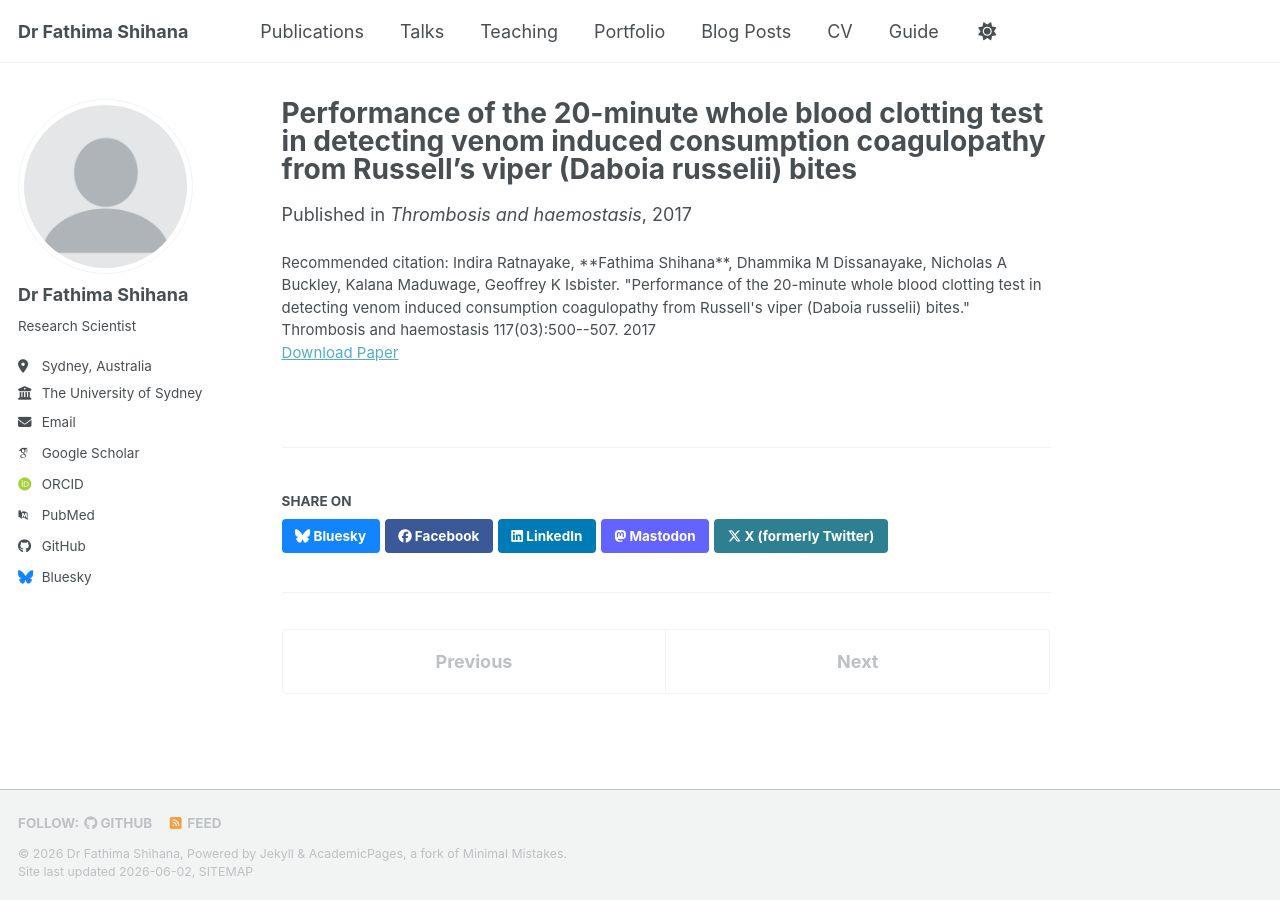
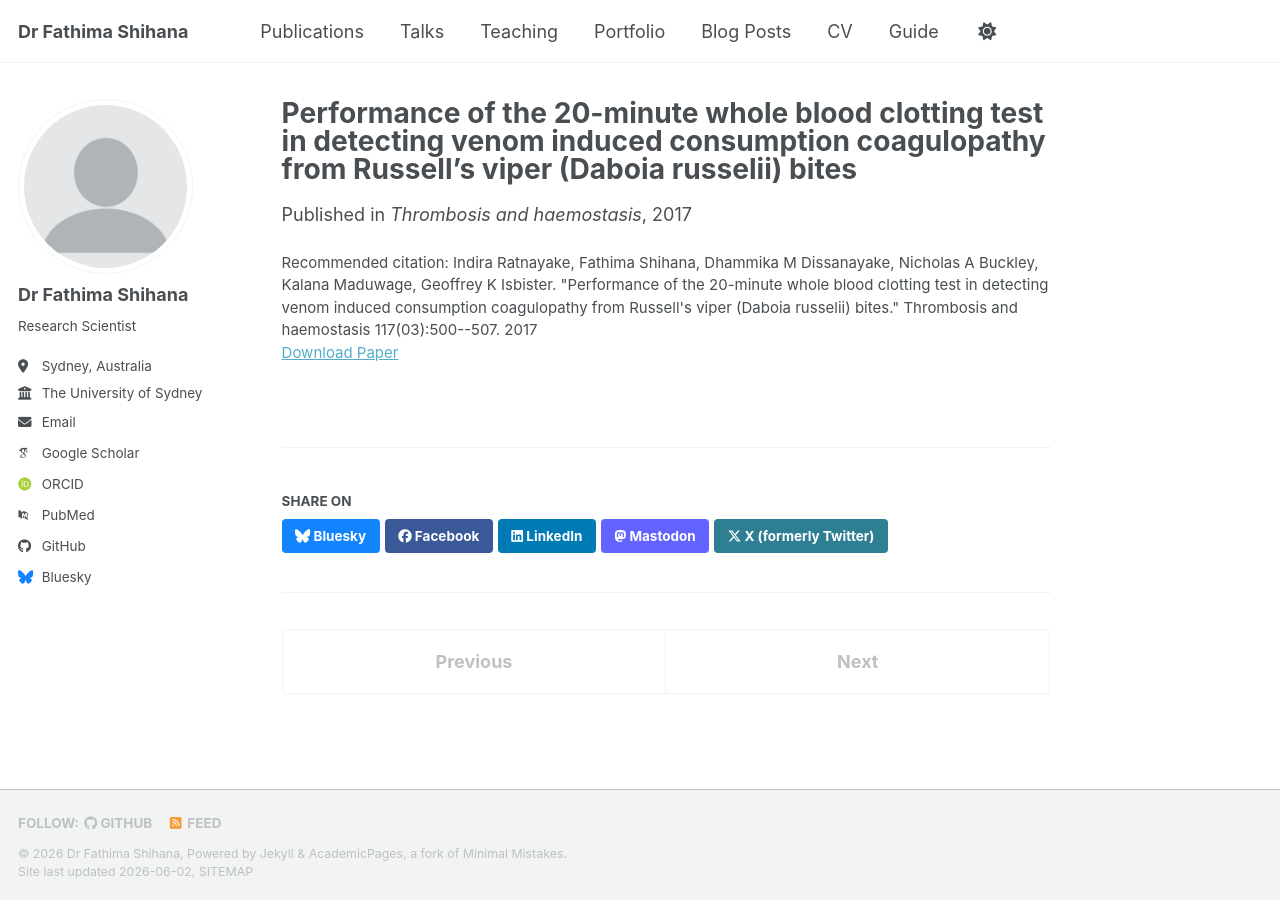
Before and after one commit to fathimashihana/fathimashihana.github.io, a Jekyll site: the page built from _publications/2017-performance-of-the-20-minute-whole-blood-clotting-test-in-detecting-venom-induce.md, in a window 1280 px wide. Built offline with Jekyll 4.4.1, drawn with Linux system fonts in a browser that asks for light colours; some web fonts are replaced; a script bundle is joined from its source files by our own code; library files that are not in the unit come from our copies.

```diff
--- a/_publications/2017-performance-of-the-20-minute-whole-blood-clotting-test-in-detecting-venom-induce.md
+++ b/_publications/2017-performance-of-the-20-minute-whole-blood-clotting-test-in-detecting-venom-induce.md
@@ -8,5 +8,5 @@ venue: "Thrombosis and haemostasis"
 paperurl: ""
 pdfurl: "/files/performance-of-the-20-minute-whole-blood-clotting-test-in-detecting-venom-induce.pdf"
 pubmedurl: "https://pubmed.ncbi.nlm.nih.gov/?term=Performance+of+the+20-minute+whole+blood+clotting+test+in+detecting+venom+induced+consumption+coagulopathy+from+Russell's+viper+(Daboia+russelii)+bites"
-citation: "Indira Ratnayake, **Fathima Shihana**, Dhammika M Dissanayake, Nicholas A Buckley, Kalana Maduwage, Geoffrey K Isbister. \"Performance of the 20-minute whole blood clotting test in detecting venom induced consumption coagulopathy from Russell's viper (Daboia russelii) bites.\" Thrombosis and haemostasis 117(03):500--507. 2017"
+citation: "Indira Ratnayake, Fathima Shihana, Dhammika M Dissanayake, Nicholas A Buckley, Kalana Maduwage, Geoffrey K Isbister. \"Performance of the 20-minute whole blood clotting test in detecting venom induced consumption coagulopathy from Russell's viper (Daboia russelii) bites.\" Thrombosis and haemostasis 117(03):500--507. 2017"
 ---
```
